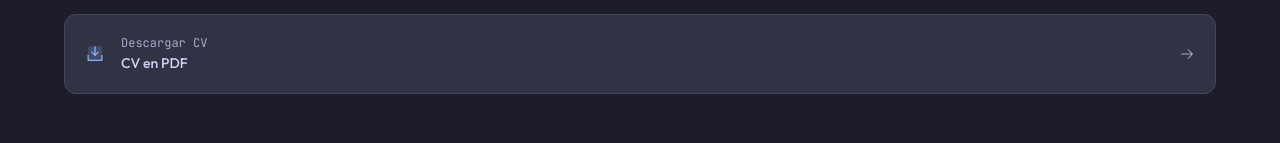
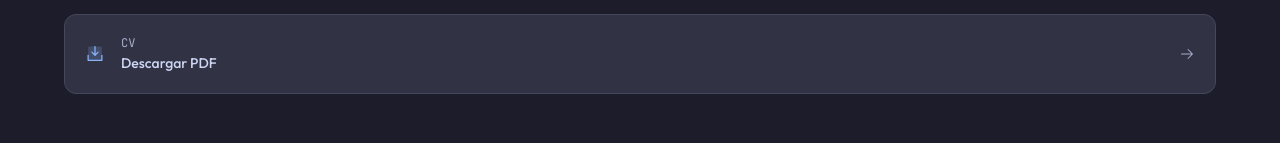
Before and after one commit to jorgeignacio97/portfolio-cv, a Next.js app: page / in a window 1280 px wide. Shown: the part 2668-2811 px from the top of the page. Built offline with nearby package versions, Linux system fonts and the light colour scheme.

Commit message:
fix(contact): decouple CV label from Hero's CTA text constant

```diff
--- a/src/features/Contact/Contact.tsx
+++ b/src/features/Contact/Contact.tsx
@@ -6,7 +6,7 @@ import {
   ArrowRightIcon,
 } from '@phosphor-icons/react/dist/ssr'
 import { SectionTitle } from '@/shared/ui'
-import { CV_DOWNLOAD_PATH, CV_FILE_LABEL } from '@/config/cv'
+import { CV_DOWNLOAD_PATH } from '@/config/cv'
 import styles from './Contact.module.css'
 
 type ColorKey = 'blue' | 'purple' | 'green'
@@ -43,8 +43,8 @@ const contactLinks: Array<{
     Icon: PhoneIcon,
   },
   {
-    label: CV_FILE_LABEL,
-    value: 'CV en PDF',
+    label: 'CV',
+    value: 'Descargar PDF',
     href: CV_DOWNLOAD_PATH,
     color: 'blue',
     download: true,
```
